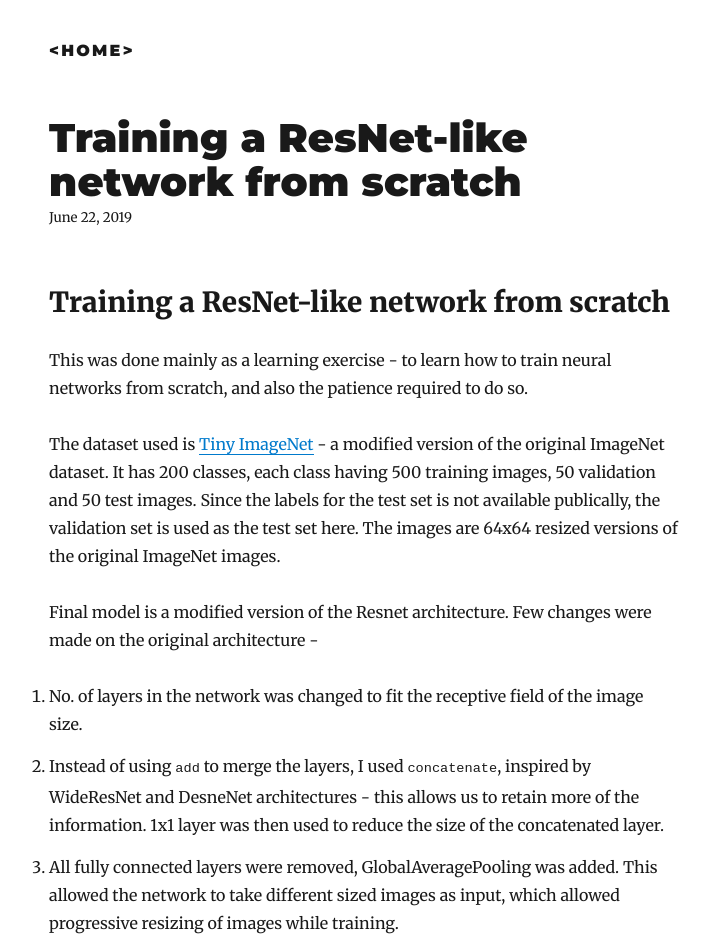
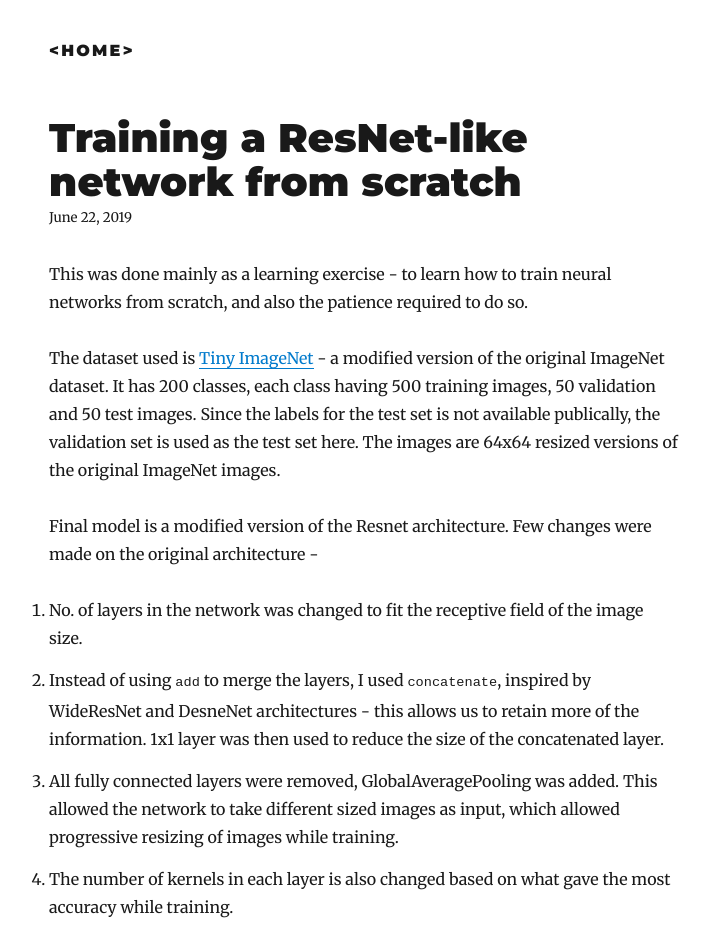
Before and after one commit to unography/personal-blog, a Gatsby site: page /training-a-resnet-from-scratch/ in a window 1280 px wide. Shown: the top 940 px of the page, without its empty margins (276-986 px from the left). Built offline with nearby package versions, Linux system fonts and the light colour scheme; Gatsby itself is replaced by a stand-in of ours; some packages are replaced by stand-ins of ours.

Commit message:
removed duplicate title

```diff
--- a/content/blog/training-a-resnet-from-scratch/index.md
+++ b/content/blog/training-a-resnet-from-scratch/index.md
@@ -4,8 +4,6 @@ date: "2019-06-22"
 description: Training a modified ResNet network on the TinyImageNet dataset.
 
 ---
-
-## Training a ResNet-like network from scratch
 
 This was done mainly as a learning exercise - to learn how to train neural networks from scratch, and also the patience required to do so.
 
```
